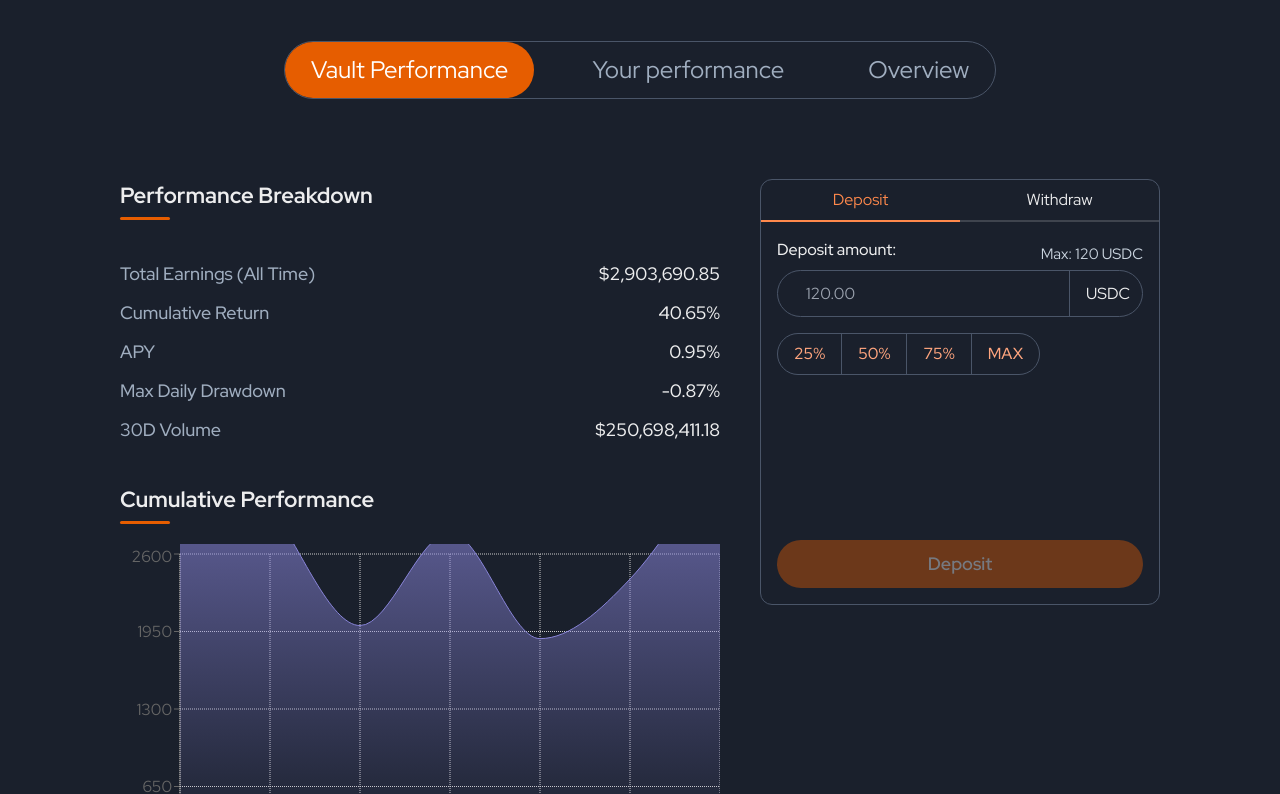
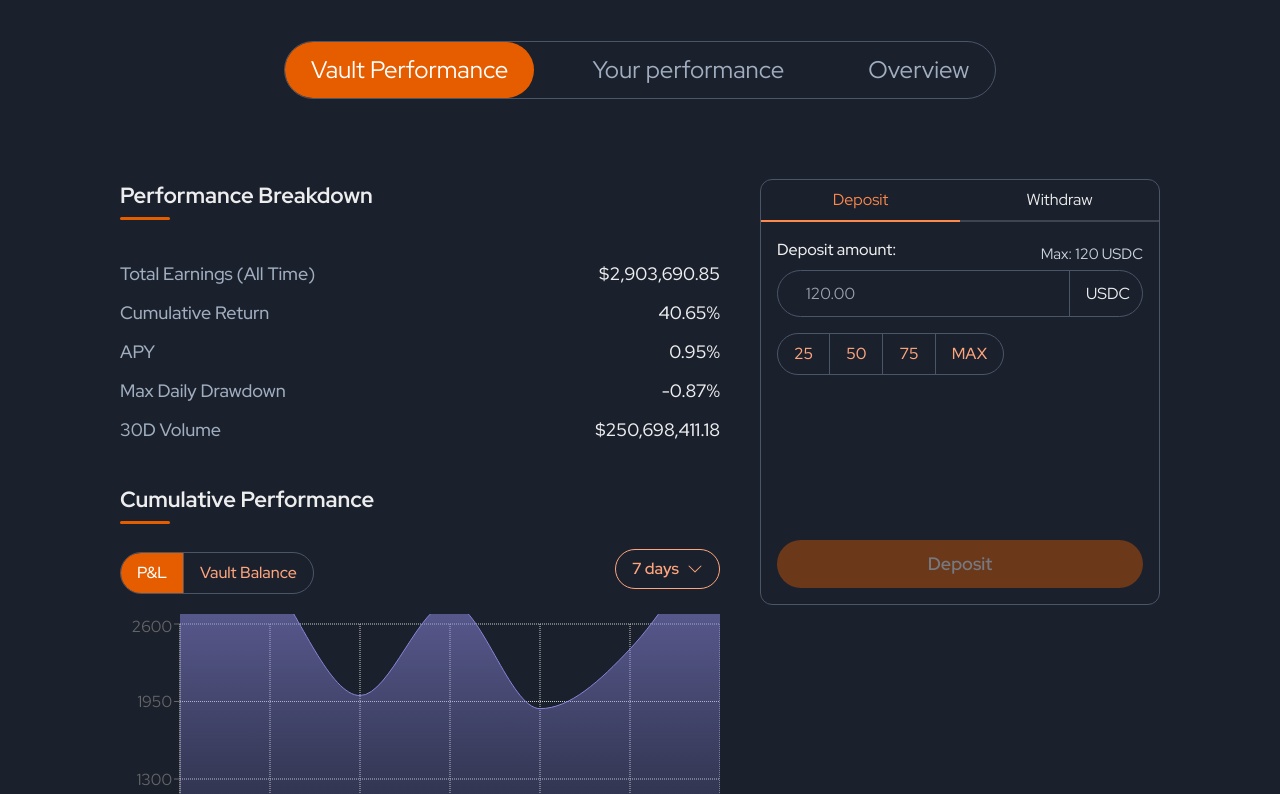
Before and after one commit to enigma-xyz/enigma_protocol, a Next.js app in the folder frontend/: page /vault/supercharge in a window 1280 px wide. Shown: the part 451-1245 px from the top of the page. Built offline with nearby package versions, Linux system fonts and the light colour scheme.

Commit message:
feat: :art: updated vault chart, deposit box

```diff
--- a/frontend/package.json
+++ b/frontend/package.json
@@ -14,12 +14,16 @@
   "dependencies": {
     "@chakra-ui/next-js": "^2.2.0",
     "@chakra-ui/react": "^2.8.2",
+    "@drift-labs/sdk": "2.84.0-beta.0",
     "@emotion/react": "^11.11.4",
     "@emotion/styled": "^11.11.5",
+    "@magic-ext/solana": "^25.1.3",
+    "@solana/web3.js": "^1.92.3",
     "chart.js": "^4.4.3",
     "date-fns": "^3.6.0",
     "formik": "^2.4.6",
     "framer-motion": "^11.2.10",
+    "magic-sdk": "^28.0.6",
     "next": "14.2.3",
     "react": "^18",
     "react-chartjs-2": "^5.2.0",
--- a/frontend/src/components/CustomRadioGroup/index.tsx
+++ b/frontend/src/components/CustomRadioGroup/index.tsx
@@ -44,37 +44,56 @@ function RadioCard(props: Record<string, any>) {
   );
 }
 
-export function CustomRadioGroup({
-  onChange,
-  initialValue = 0,
-  totalAmount = 0,
-}: {
+interface CustomRadioGroupProps {
   onChange?: (value: string) => void;
   initialValue?: number;
   totalAmount?: number;
-}) {
+  options: string[];
+  getLabel?: (value: string) => string;
+  defaultValue?: string;
+}
+
+export function CustomRadioGroup({
+  onChange,
+  defaultValue,
+  initialValue,
+  totalAmount,
+  options,
+  getLabel = (value) => value, // Default label function just returns the value
+}: CustomRadioGroupProps) {
   const [defaultSelectedValue, setDefaultSelectedValue] = useState("");
-  const options = useMemo(() => ["25", "50", "75", "100"], []);
 
-  function getMatchingPercentage() {
+  const calculateMatchingPercentage = useCallback(() => {
+    if (initialValue === undefined || totalAmount === undefined) {
+      return "";
+    }
+
     if (totalAmount === 0 || initialValue === 0) {
       return "";
     }
 
-    const percents = options;
     const calculatedPercent = (initialValue / totalAmount) * 100;
 
-    const matchedPercent = percents.find(
-      (percent) =>
-        parseFloat(percent) === parseFloat(calculatedPercent.toFixed(0))
+    const matchedPercent = options.find(
+      (option) =>
+        parseFloat(option) === parseFloat(calculatedPercent.toFixed(0))
     );
 
     return matchedPercent || "";
-  }
+  }, [initialValue, totalAmount, options]);
+
+  useEffect(() => {
+    if (defaultValue !== "") {
+      setDefaultSelectedValue(defaultValue!);
+    }
+    if (initialValue !== undefined && totalAmount !== undefined) {
+      setDefaultSelectedValue(calculateMatchingPercentage());
+    }
+  }, [initialValue, calculateMatchingPercentage, totalAmount, defaultValue]);
 
   const { getRootProps, getRadioProps } = useRadioGroup({
     value: defaultSelectedValue,
-    name: "deposit-percent",
+    name: "custom-radio-group",
     defaultValue: defaultSelectedValue,
     onChange: (value) => {
       setDefaultSelectedValue(value);
@@ -84,14 +103,6 @@ export function CustomRadioGroup({
 
   const group = getRootProps();
 
-  const getMatchingPercentageCb = useCallback(getMatchingPercentage, [
-    initialValue,
-    totalAmount,
-    options,
-  ]);
-  useEffect(() => {
-    setDefaultSelectedValue(getMatchingPercentageCb());
-  }, [initialValue, getMatchingPercentageCb, defaultSelectedValue]);
   return (
     <HStack
       mt={2}
@@ -114,7 +125,7 @@ export function CustomRadioGroup({
             isLast={index === options.length - 1}
             {...radio}
           >
-            {value === "100" ? "MAX" : `${value}%`}
+            {getLabel(value)}
           </RadioCard>
         );
       })}
--- a/frontend/src/components/DepositOrWithdrawalBox/index.tsx
+++ b/frontend/src/components/DepositOrWithdrawalBox/index.tsx
@@ -179,7 +179,7 @@ export const TradeTypeBox = ({
               <Text as={"span"}>{walletToken}</Text>
             </HStack>
           </FormControl>
-          <CustomRadioGroup
+          <CustomRadioGroup options={['25','50','75','100']} getLabel={(value:string)=>`${value==='100'?'MAX':value}`}
             onChange={handleRadioChange}
             initialValue={+formik.values.amount}
             totalAmount={walletBalance}
--- a/frontend/src/components/VaultChart/index.tsx
+++ b/frontend/src/components/VaultChart/index.tsx
@@ -1,3 +1,13 @@
+import {
+  Box,
+  Button,
+  HStack,
+  Menu,
+  MenuButton,
+  MenuItem,
+  MenuList,
+  Text,
+} from "@chakra-ui/react";
 import { format } from "date-fns";
 import { useEffect, useState } from "react";
 import {
@@ -9,9 +19,14 @@ import {
   XAxis,
   YAxis,
 } from "recharts";
-
+import { CustomRadioGroup } from "../CustomRadioGroup";
+import { BsChevronDown } from "react-icons/bs";
 export default function VaultChart() {
   const [isReady, setIsReady] = useState(false);
+  const [menuItem, setMenuItem] = useState({
+    value: "7",
+    label: "7 days",
+  });
   const formatDate = (date: string | Date) => {
     if (isNaN(new Date(date).getTime())) return "";
     return format(new Date(date), "dd/MM");
@@ -63,8 +78,46 @@ export default function VaultChart() {
       amt: 2100,
     },
   ];
+  const handleMenuItemClick = (value: string, label: string) => {
+    setMenuItem({ value, label });
+  };
   return (
-    <div>
+    <Box>
+      <HStack mb={5} justify="space-between">
+        <CustomRadioGroup
+          defaultValue="P&L"
+          options={["P&L", "Vault Balance"]}
+        />
+        <Menu>
+          <MenuButton
+            rightIcon={<BsChevronDown />}
+            as={Button}
+            variant={"outline"}
+          >
+            <Text>{menuItem?.label}</Text>
+          </MenuButton>
+          <MenuList>
+            <MenuItem
+              value={"7"}
+              onClick={() => handleMenuItemClick("7", "7 days")}
+            >
+              7 days
+            </MenuItem>
+            <MenuItem
+              value={"30"}
+              onClick={() => handleMenuItemClick("30", "30 days")}
+            >
+              30 days
+            </MenuItem>
+            <MenuItem
+              value={"all"}
+              onClick={() => handleMenuItemClick("all", "All time")}
+            >
+              All time
+            </MenuItem>
+          </MenuList>
+        </Menu>
+      </HStack>
       {isReady && (
         <ResponsiveContainer width={"100%"} height={350}>
           <AreaChart data={data} margin={{ top: 10, left: 0, bottom: 0 }}>
@@ -89,6 +142,6 @@ export default function VaultChart() {
           </AreaChart>
         </ResponsiveContainer>
       )}
-    </div>
+    </Box>
   );
 }
--- a/frontend/src/pages/vault/[slug]/index.tsx
+++ b/frontend/src/pages/vault/[slug]/index.tsx
@@ -190,6 +190,7 @@ export default function VaultPage() {
                   <DataList data={vaultPerformanceData} />
                   <Box>
                     <SectionHeading title="Cumulative Performance" />
+
                     <VaultChart />
                   </Box>
                   <SectionHeading title="Vault Details" />
@@ -210,7 +211,8 @@ export default function VaultPage() {
                     <Stack fontSize={"18px"} textAlign={"center"}>
                       <Text
                         as="span"
-                        fontSize={"20px"}
+                        fontSize={{ base: "20px", md: "22px" }}
+                        fontWeight={700}
                         fontFamily={"var(--font-comfortaa)"}
                       >
                         $1.14
@@ -222,7 +224,8 @@ export default function VaultPage() {
                     <Stack fontSize={"18px"} textAlign={"center"}>
                       <Text
                         as="span"
-                        fontSize={"20px"}
+                        fontSize={{ base: "20px", md: "22px" }}
+                        fontWeight={700}
                         fontFamily={"var(--font-comfortaa)"}
                       >
                         $0.00
```
Also changed, not shown: 1 other file (tests, documents, lock files or other folders).
